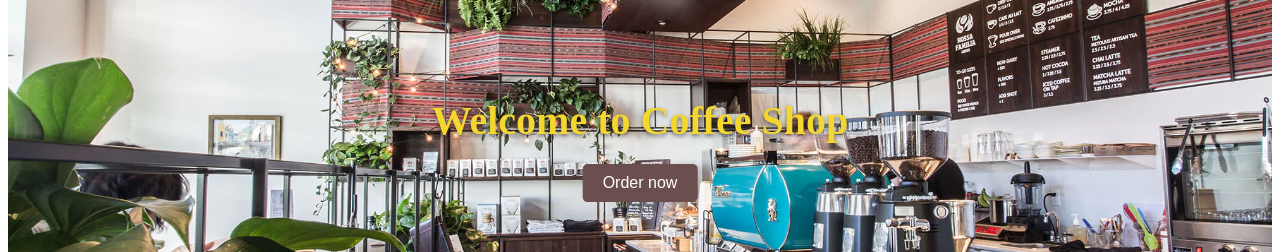
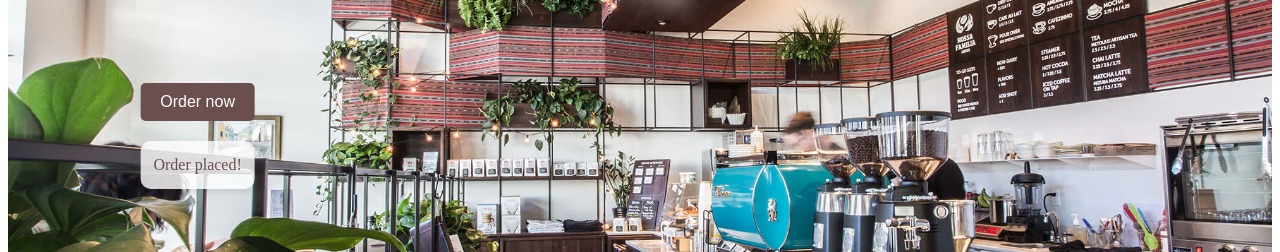
Before and after one commit to zgrimintes/coffe-shop, an Angular app: page / in a window 1280 px wide. Both pictures are taken after a click on the button "Order now". Shown: the part 146-398 px from the top of the page. Built offline with nearby package versions, Linux system fonts and the light colour scheme.

Commit message:
Added order function

```diff
--- a/src/app/_Components/coffee-card/coffee-card.component.ts
+++ b/src/app/_Components/coffee-card/coffee-card.component.ts
@@ -1,4 +1,4 @@
-import { Component, input } from '@angular/core';
+import { Component, EventEmitter, input, Output } from '@angular/core';
 import { Coffee } from '../../_Models/Coffee';
 
 @Component({
@@ -9,9 +9,11 @@ import { Coffee } from '../../_Models/Coffee';
   styleUrl: './coffee-card.component.scss'
 })
 export class CoffeeCardComponent {
+  @Output() orderEvent = new EventEmitter<Coffee>();
+
   coffee = input.required<Coffee>();
 
   addToCart() {
-    console.log('Added to cart:', this.coffee.name);
+    this.orderEvent.emit(this.coffee());
   }
 }
--- a/src/app/_Components/menu/menu.component.html
+++ b/src/app/_Components/menu/menu.component.html
@@ -8,6 +8,7 @@
                 <div class="coffee-row">
                     @for (coffee of coffeeChunk; track $index) {
                         <app-coffee-card
+                        (orderEvent)="addToCart(coffee)"
                         [coffee]="coffee">
                         </app-coffee-card>
                     }
--- a/src/app/_Components/menu/menu.component.ts
+++ b/src/app/_Components/menu/menu.component.ts
@@ -30,4 +30,9 @@ export class MenuComponent {
     }
     return chunks;
   }
+
+  addToCart(coffee: Coffee) {
+    this.coffeService.addToCart(coffee);
+  }
+
 }
--- a/src/app/_Components/nav-bar/nav-bar.component.html
+++ b/src/app/_Components/nav-bar/nav-bar.component.html
@@ -17,7 +17,16 @@
 <div class="photo-container">
     <img src="./assets/coffeeInterior.webp" alt="Coffee Shop" class="photo">
     <div class="overlay">
-        <h1 class="overlay-text">Welcome to Coffee Shop</h1>
-        <button class="overlay-button">Order now</button>
+        <button class="overlay-button" (click)="order()">Order now</button>
+
+        <div class="coffee-list-container">
+            <ul class="coffee-list">
+                @for (coffee of coffeeService.orderList(); track $index) {
+                    <li class="coffee-item">
+                        {{ coffee.name }}
+                    </li>
+                }
+            </ul>
+        </div>
     </div>
 </div>
--- a/src/app/_Components/nav-bar/nav-bar.component.scss
+++ b/src/app/_Components/nav-bar/nav-bar.component.scss
@@ -49,10 +49,10 @@
 .overlay {
     position: absolute;
     top: 50%;
-    left: 50%;
+    left: 15%;
     transform: translate(-50%, -50%);
     text-align: center;
-    color: rgb(243, 214, 48);
+    color: #514040;
 }
 
 .overlay-text {
@@ -76,3 +76,30 @@
 .overlay-button:hover {
     background-color: #8c6e6e;
 }
+
+.coffee-list-container {
+    margin-top: 20px;
+    max-height: 200px;
+    overflow-y: auto;
+    background-color: rgba(255, 255, 255, 0.8);
+    border-radius: 10px;
+    padding: 10px;
+    box-shadow: 0 4px 6px rgba(0, 0, 0, 0.1);
+}
+
+.coffee-list {
+    list-style: none;
+    margin: 0;
+    padding: 0;
+}
+
+.coffee-item {
+    font-size: 1rem;
+    color: #6b4f4f;
+    padding: 5px 0;
+    border-bottom: 1px solid #ddd;
+}
+
+.coffee-item:last-child {
+    border-bottom: none;
+}
--- a/src/app/_Components/nav-bar/nav-bar.component.ts
+++ b/src/app/_Components/nav-bar/nav-bar.component.ts
@@ -1,4 +1,5 @@
-import { Component } from '@angular/core';
+import { Component, inject } from '@angular/core';
+import { CoffeeService } from '../../_Services/coffee.service';
 
 @Component({
   selector: 'app-nav-bar',
@@ -8,5 +9,13 @@ import { Component } from '@angular/core';
   styleUrl: './nav-bar.component.scss'
 })
 export class NavBarComponent {
+  coffeeService = inject(CoffeeService);
 
+  ngOnInit() {
+
+  }
+
+  order() {
+    this.coffeeService.order();
+  }
 }
--- a/src/app/_Services/coffee.service.ts
+++ b/src/app/_Services/coffee.service.ts
@@ -39,5 +39,26 @@ export class CoffeeService {
     },
   ])
 
+  orderList = signal<Coffee[]>([]);
+
   constructor() { }
+
+  addToCart(coffee: Coffee) {
+    if (this.orderList()[0]?.name === 'Order placed!')
+      this.orderList.set([]);
+
+    this.orderList.set([...this.orderList(), coffee]);
+  }
+
+  order() {
+    this.orderList.set([
+      {
+        name: 'Order placed!',
+        description: 'Thank you for your order.',
+        price: 0.00,
+        image: 'assets/placeholder.jpg'
+      },
+    ]);
+  }
+
 }
```
